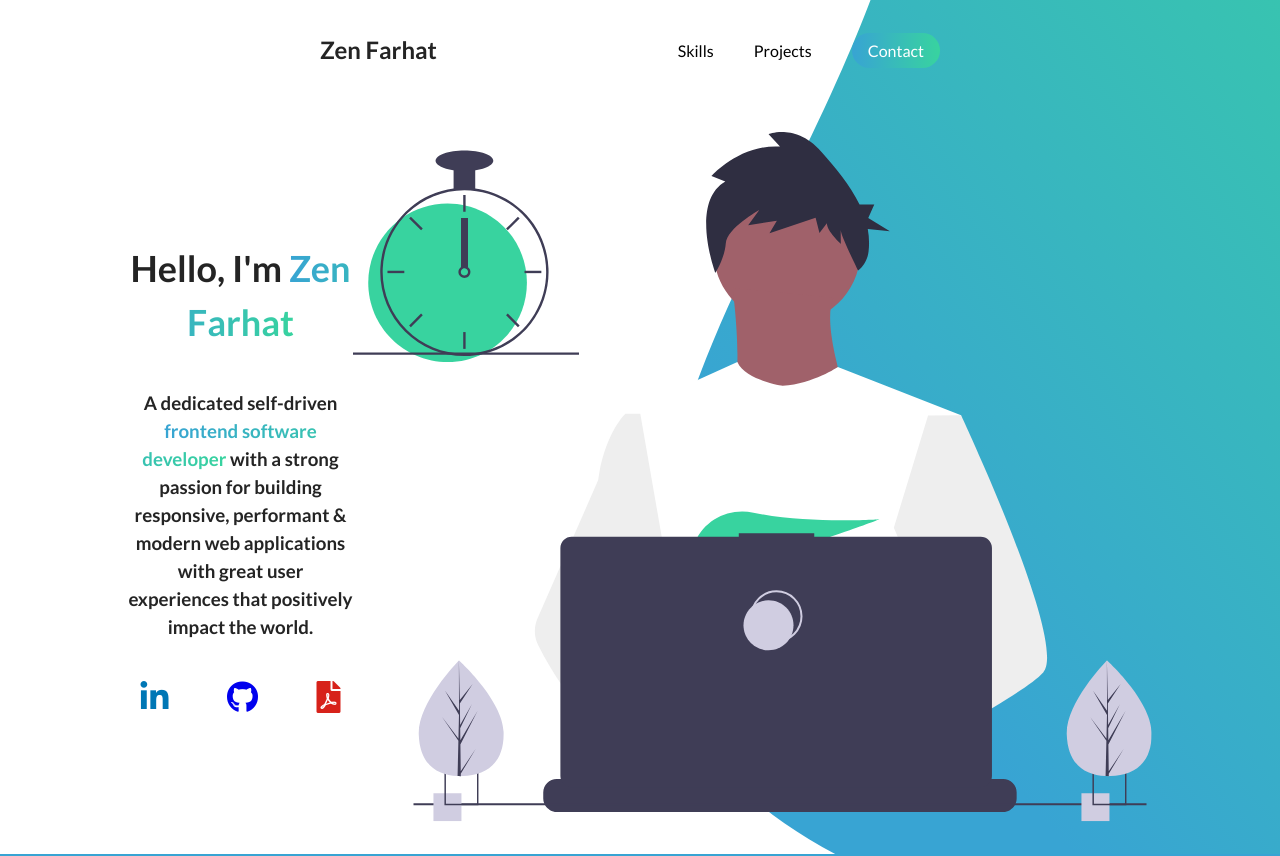
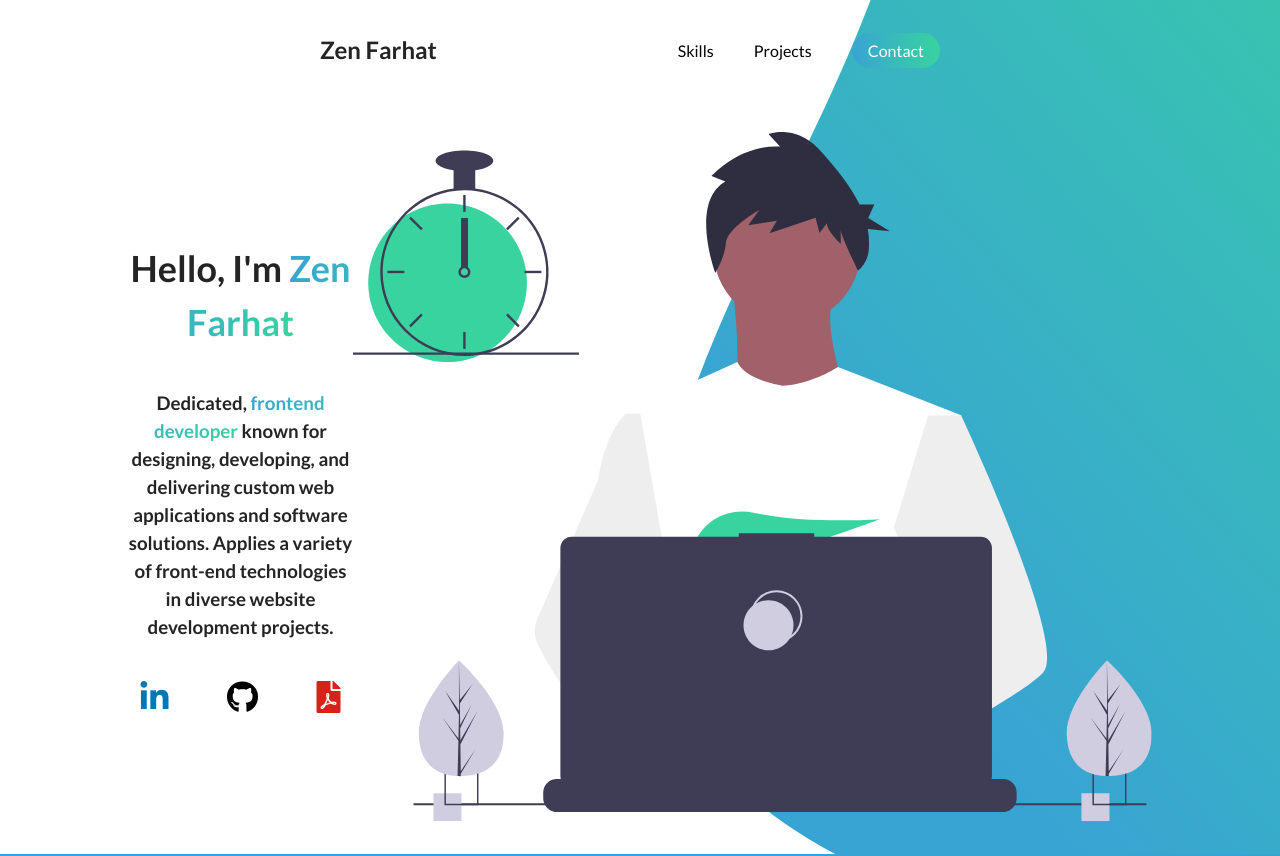
Before and after one commit to ZenFarhat/portfoliov3, a React (Create React App) app: page / in a window 1280 px wide. Shown: the top 856 px of the page. Built offline with nearby package versions, Linux system fonts and the light colour scheme.

Commit message:
styling and animation

```diff
--- a/src/components/Hero/Hero.jsx
+++ b/src/components/Hero/Hero.jsx
@@ -14,11 +14,10 @@ function Hero() {
           </h1>
         </div>
         <h3 className='hero__desc hero__text'>
-          A dedicated self-driven{' '}
-          <span className='base__span'>frontend software developer</span> with a
-          strong passion for building <br />
-          responsive, performant & modern web applications with great user{' '}
-          <br /> experiences that positively impact the world.
+          Dedicated, <span className='base__span'>frontend developer </span>
+          known for designing, developing, and delivering custom web
+          applications and software solutions. Applies a variety of front-end
+          technologies in diverse website development projects.
         </h3>
         <div className='hero__icons hero__text'>
           <a
--- a/src/styles/_footer.scss
+++ b/src/styles/_footer.scss
@@ -1,6 +1,6 @@
 footer {
   width: 100vw;
-  height: 450px;
+  height: 300px;
   background-color: #242424;
   display: flex;
   justify-content: center;
--- a/src/styles/_hero.scss
+++ b/src/styles/_hero.scss
@@ -18,14 +18,23 @@
   background-clip: text;
 }
 
+.hero__header1 {
+  animation: header1 1s ease-in forwards;
+}
+
 .hero__text {
   margin: 20px 0;
+}
+
+.hero__desc {
+  animation: main-text 1.5s ease-in forwards;
 }
 
 .hero__icons {
   width: 200px;
   display: flex;
   justify-content: space-between;
+  animation: icons-animation 2s ease-in forwards;
 }
 
 .hero__icon {
@@ -45,15 +54,24 @@
   color: #d7221a;
 }
 
+.github__icon {
+  color: black;
+}
+
 .hero__splash {
   position: absolute;
   z-index: -1;
   right: -500px;
 }
 
+.hero__me {
+  animation: me-animation 3s ease-in forwards;
+}
+
 @media (max-width: 1175px) {
   .hero__me {
     width: 400px;
+    margin: 30px 0;
   }
 
   .hero__splash {
@@ -84,3 +102,47 @@
     width: 250px;
   }
 }
+
+// HERO ANIMATIONS
+@keyframes header1 {
+  from {
+    transform: translateY(-100%);
+    opacity: 0%;
+  }
+  to {
+    transform: translateX(0%);
+    opacity: 100%;
+  }
+}
+
+@keyframes main-text {
+  from {
+    transform: translateX(-50%);
+    opacity: 0%;
+  }
+  to {
+    transform: translateX(0%);
+    opacity: 100%;
+  }
+}
+
+@keyframes icons-animation {
+  from {
+    transform: translateY(100%);
+    opacity: 0%;
+  }
+  to {
+    transform: translateY(0%);
+    opacity: 100%;
+  }
+}
+
+@keyframes me-animation {
+  0% {
+    opacity: 0%;
+  }
+
+  100% {
+    opacity: 100%;
+  }
+}
--- a/src/styles/style.css
+++ b/src/styles/style.css
@@ -206,14 +206,26 @@ form {
           background-clip: text;
 }
 
+.hero__header1 {
+  -webkit-animation: header1 1s ease-in forwards;
+          animation: header1 1s ease-in forwards;
+}
+
 .hero__text {
   margin: 20px 0;
+}
+
+.hero__desc {
+  -webkit-animation: main-text 1.5s ease-in forwards;
+          animation: main-text 1.5s ease-in forwards;
 }
 
 .hero__icons {
   width: 200px;
   display: flex;
   justify-content: space-between;
+  -webkit-animation: icons-animation 2s ease-in forwards;
+          animation: icons-animation 2s ease-in forwards;
 }
 
 .hero__icon {
@@ -233,15 +245,25 @@ form {
   color: #d7221a;
 }
 
+.github__icon {
+  color: black;
+}
+
 .hero__splash {
   position: absolute;
   z-index: -1;
   right: -500px;
 }
 
+.hero__me {
+  -webkit-animation: me-animation 3s ease-in forwards;
+          animation: me-animation 3s ease-in forwards;
+}
+
 @media (max-width: 1175px) {
   .hero__me {
     width: 400px;
+    margin: 30px 0;
   }
 
   .hero__splash {
@@ -269,6 +291,82 @@ form {
 @media (max-width: 480px) {
   .hero__me {
     width: 250px;
+  }
+}
+@-webkit-keyframes header1 {
+  from {
+    transform: translateY(-100%);
+    opacity: 0%;
+  }
+  to {
+    transform: translateX(0%);
+    opacity: 100%;
+  }
+}
+@keyframes header1 {
+  from {
+    transform: translateY(-100%);
+    opacity: 0%;
+  }
+  to {
+    transform: translateX(0%);
+    opacity: 100%;
+  }
+}
+@-webkit-keyframes main-text {
+  from {
+    transform: translateX(-50%);
+    opacity: 0%;
+  }
+  to {
+    transform: translateX(0%);
+    opacity: 100%;
+  }
+}
+@keyframes main-text {
+  from {
+    transform: translateX(-50%);
+    opacity: 0%;
+  }
+  to {
+    transform: translateX(0%);
+    opacity: 100%;
+  }
+}
+@-webkit-keyframes icons-animation {
+  from {
+    transform: translateY(100%);
+    opacity: 0%;
+  }
+  to {
+    transform: translateY(0%);
+    opacity: 100%;
+  }
+}
+@keyframes icons-animation {
+  from {
+    transform: translateY(100%);
+    opacity: 0%;
+  }
+  to {
+    transform: translateY(0%);
+    opacity: 100%;
+  }
+}
+@-webkit-keyframes me-animation {
+  0% {
+    opacity: 0%;
+  }
+  100% {
+    opacity: 100%;
+  }
+}
+@keyframes me-animation {
+  0% {
+    opacity: 0%;
+  }
+  100% {
+    opacity: 100%;
   }
 }
 nav {
@@ -614,7 +712,7 @@ nav {
 }
 footer {
   width: 100vw;
-  height: 450px;
+  height: 300px;
   background-color: #242424;
   display: flex;
   justify-content: center;
```
Also changed, not shown: 1 other file (tests, documents, lock files or other folders).
